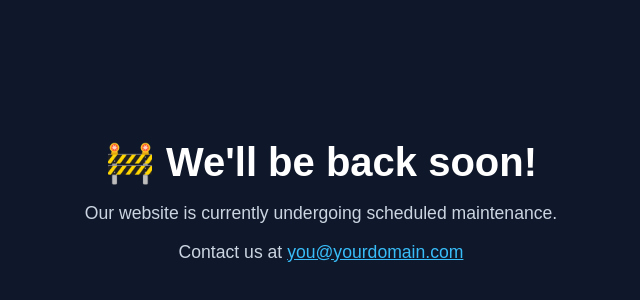
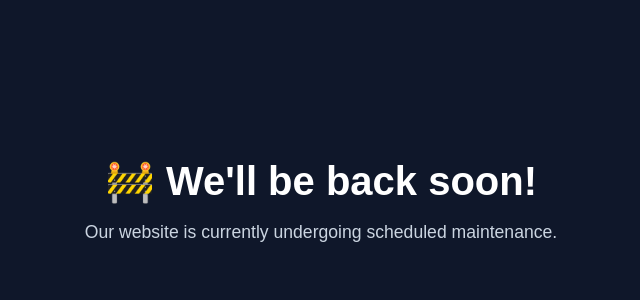
Before and after one commit to UmeshDesaboina/bhoomerangmedia, a plain HTML site: page index.html in a window 1280 px wide. Shown: the part 224-524 px from the top of the page, without its empty margins (319-959 px from the left). Drawn offline with Linux system fonts and the light colour scheme.

Commit message:
Update index.html

```diff
--- a/index.html
+++ b/index.html
@@ -17,7 +17,7 @@
   <div>
     <h1>🚧 We'll be back soon!</h1>
     <p>Our website is currently undergoing scheduled maintenance.</p>
-    <p>Contact us at <a href="mailto:you@yourdomain.com">you@yourdomain.com</a></p>
+    <!-- <p>Contact us at <a href="mailto:you@yourdomain.com">you@yourdomain.com</a></p> -->
   </div>
 </body>
 </html>
```
